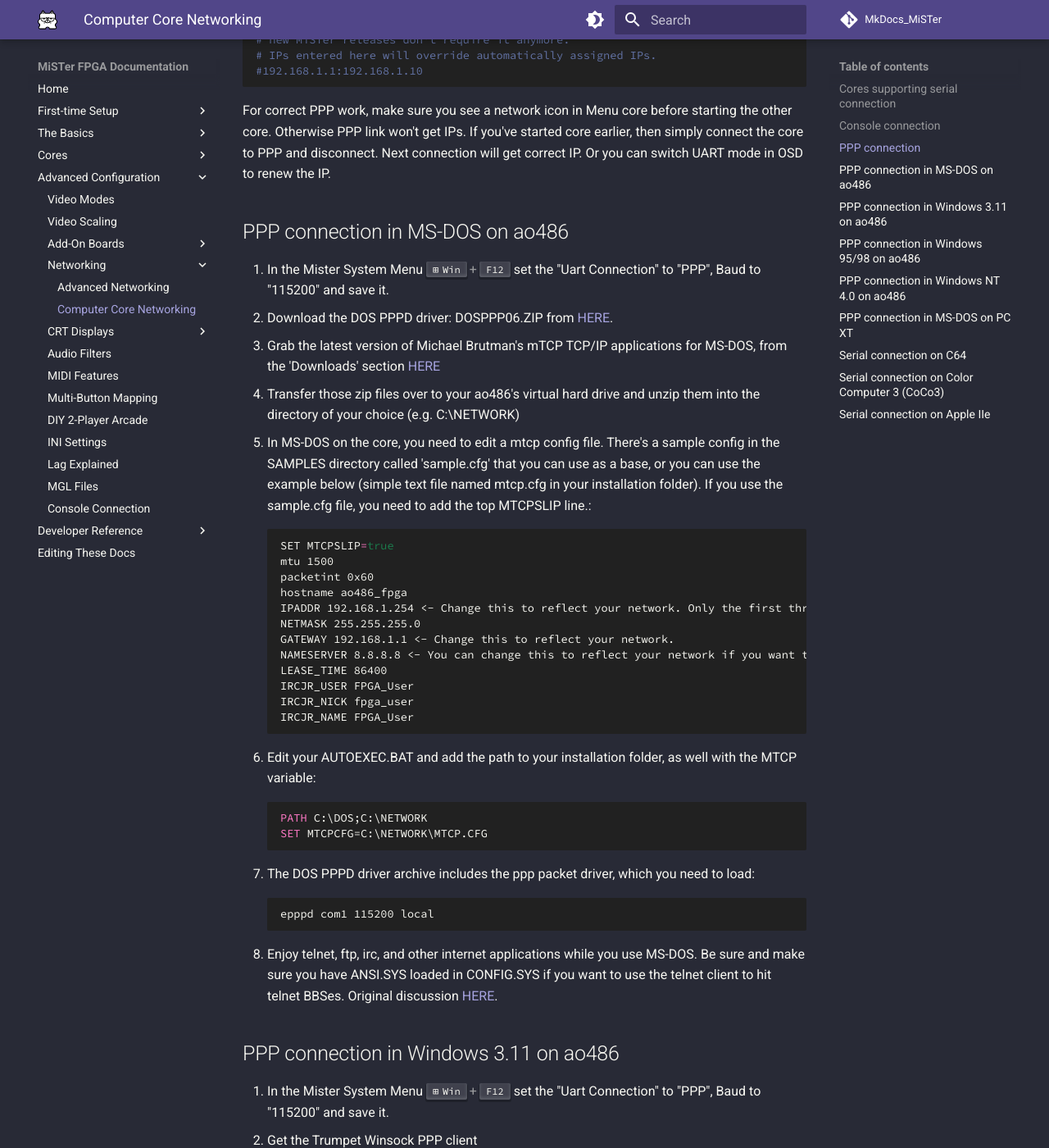
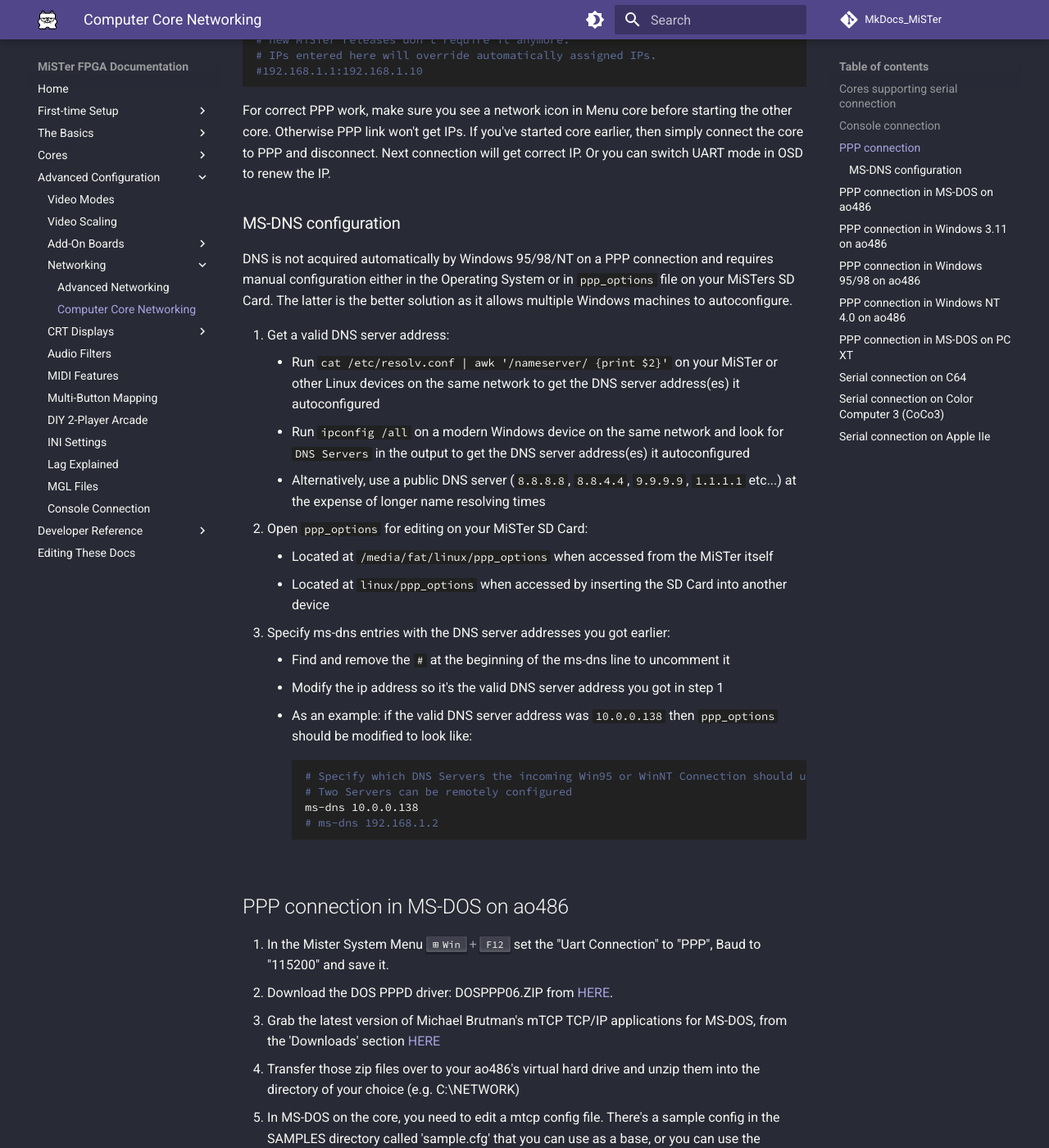
Before and after one commit to MiSTer-devel/MkDocs_MiSTer, an MkDocs documentation site: the page built from docs/advanced/computer.md, in a window 1280 px wide and 1400 px high, scrolled down 1651 px. Shown: the whole window at 82% size. Built offline with MkDocs 1.6.1 and Material for MkDocs 9.7.7, drawn with Linux system fonts in a browser that asks for light colours; comment, search, counter and statistics services are not loaded; some of the changed text lies outside the part shown.

Commit message:
Consolidate ms-dns configuration into its own subheading

````diff
--- a/docs/advanced/computer.md
+++ b/docs/advanced/computer.md
@@ -42,6 +42,30 @@
 ```
 
 For correct PPP work, make sure you see a network icon in Menu core before starting the other core. Otherwise PPP link won't get IPs. If you've started core earlier, then simply connect the core to PPP and disconnect. Next connection will get correct IP. Or you can switch UART mode in OSD to renew the IP.
+
+### MS-DNS configuration
+
+DNS is not acquired automatically by Windows 95/98/NT on a PPP connection
+and requires manual configuration either in the Operating System or in `ppp_options` file on your MiSTers SD Card.
+The latter is the better solution as it allows multiple Windows machines to autoconfigure.
+
+1. Get a valid DNS server address:
+    * Run `cat /etc/resolv.conf | awk '/nameserver/ {print $2}'` on your MiSTer or other Linux devices on the same network to get the DNS server address(es) it autoconfigured
+    * Run `ipconfig /all` on a modern Windows device on the same network and look for `DNS Servers` in the output to get the DNS server address(es) it autoconfigured
+    * Alternatively, use a public DNS server (`8.8.8.8`, `8.8.4.4`, `9.9.9.9`, `1.1.1.1` etc...) at the expense of longer name resolving times
+2. Open `ppp_options` for editing on your MiSTer SD Card:
+    * Located at `/media/fat/linux/ppp_options` when accessed from the MiSTer itself
+    * Located at `linux/ppp_options` when accessed by inserting the SD Card into another device
+3. Specify ms-dns entries with the DNS server addresses you got earlier:
+    * Find and remove the `#` at the beginning of the ms-dns line to uncomment it
+    * Modify the ip address so it's the valid DNS server address you got in step 1
+    * As an example: if the valid DNS server address was `10.0.0.138` then `ppp_options` should be modified to look like:
+   ```ini
+   # Specify which DNS Servers the incoming Win95 or WinNT Connection should use
+   # Two Servers can be remotely configured
+   ms-dns 10.0.0.138
+   # ms-dns 192.168.1.2
+   ```
 
 ## PPP connection in MS-DOS on ao486
 
@@ -113,15 +137,7 @@
 5. **Important:**
 DNS is not acquired automatically by Windows 95 (or Windows NT) unless either:
     * Click on TCP/IP Settings in the above Server Types tab, TCP/IP Settings  and configure static name servers (either by using your router's internal IP address - usually .1 - or Google public ones like 8.8.8.8)
-    * Login into your MiSTer by SSH or F9, go to /media/fat/linux and change your ppp_options file by uncommenting (delete the front #) and modifying the IP addresses from "ms-dns" entries:
-```ini
-# /etc/ppp/options
-
-# Specify which DNS Servers the incoming Win95 or WinNT Connection should use
-# Two Servers can be remotely configured
-ms-dns 192.168.1.1  #CHANGE it to your network's needs
-ms-dns 8.8.8.8         #or  8.8.4.4 etc
-```
+    * Edit "ms-dns" lines in the `ppp_options`, see [MS-DNS configuration](#ms-dns-configuration)
 
 ## PPP connection in Windows NT 4.0 on ao486
 
@@ -141,15 +157,7 @@
 10. **Important:**
 DNS is not acquired automatically by Windows NT (or Win95) unless either:
     * Click on TCP/IP Settings in the above Server tab and use configure static Nameserver (either by using your router's internal IP address - usually .1 - or Google public ones like 8.8.8.8)
-    * Login into your MiSTer by SSH or F9, go to /media/fat/linux and change your ppp_options file by uncommenting (delete the front #) and modifying the IP addresses from "ms-dns" entries:
-```ini
-# /etc/ppp/options
-
-# Specify which DNS Servers the incoming Win95 or WinNT Connection should use
-# Two Servers can be remotely configured
-ms-dns 192.168.1.1  #CHANGE it to your network's needs
-ms-dns 8.8.8.8         #or  8.8.4.4 etc
-```
+    * Edit "ms-dns" lines in the `ppp_options`, see [MS-DNS configuration](#ms-dns-configuration)
 
 ## PPP connection in MS-DOS on PC XT
 
````
